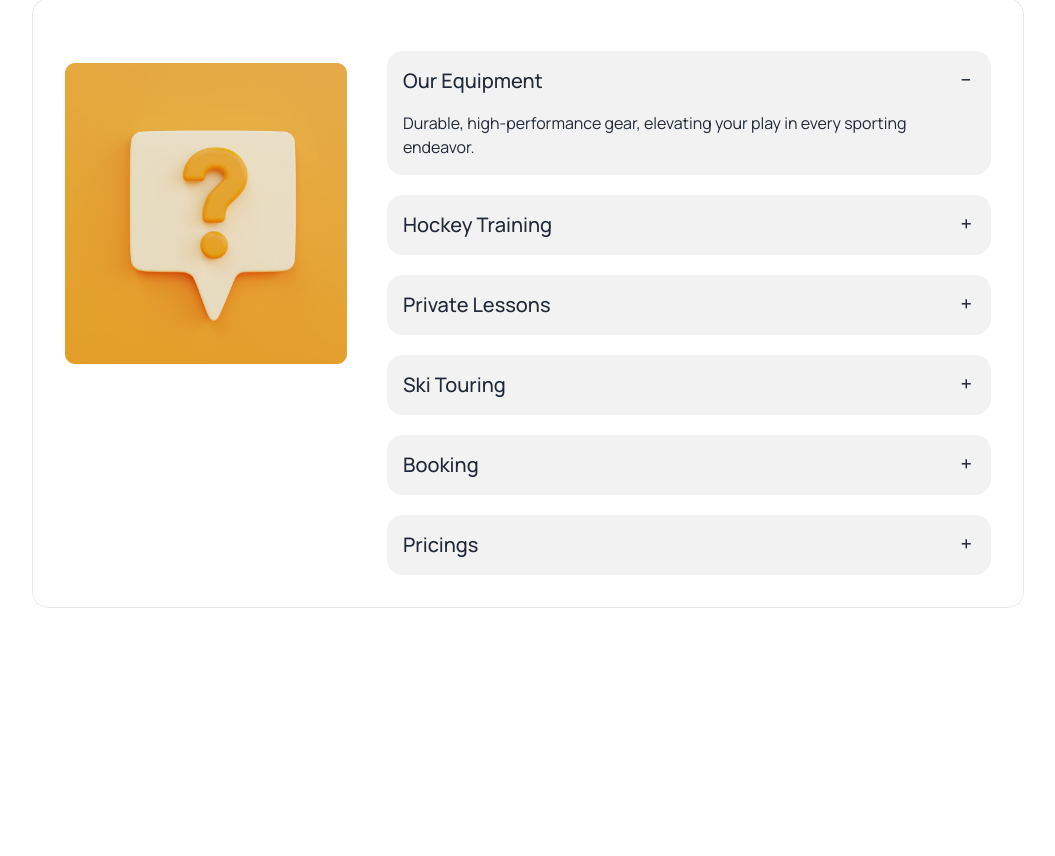
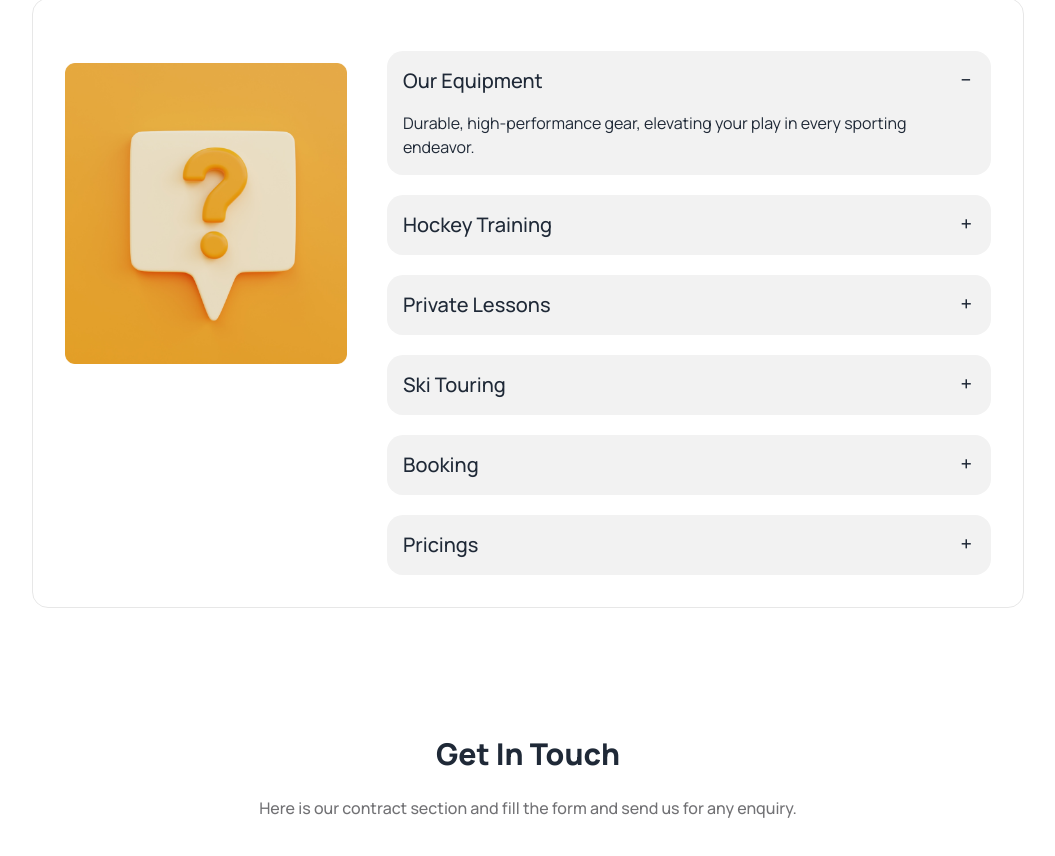
Before and after one commit to sifat26/Project-Hockeys, a plain HTML site: page index.html in a window 1280 px wide. Shown: the part 3543-4399 px from the top of the page, without its empty margins (112-1167 px from the left). Before the commit the page ends 4151 px from the top, so only its background shows below. Drawn offline with nearby package versions, Linux system fonts and the light colour scheme.

Commit message:
Form and contact section added

```diff
--- a/index.html
+++ b/index.html
@@ -557,6 +557,12 @@
       </div>
 
     </section>
+    <section class=" my-14 lg:my-32">
+      <div class="text-center">
+        <h2 class="lg:text-3xl text-2xl font-extrabold mb-6">Get In Touch</h2>
+        <p class="text-[#13131899] font-medium">Here is our contract section and fill the form and send us for any enquiry.</p>
+      </div>
+    </section>
 
 
   </main>
```
